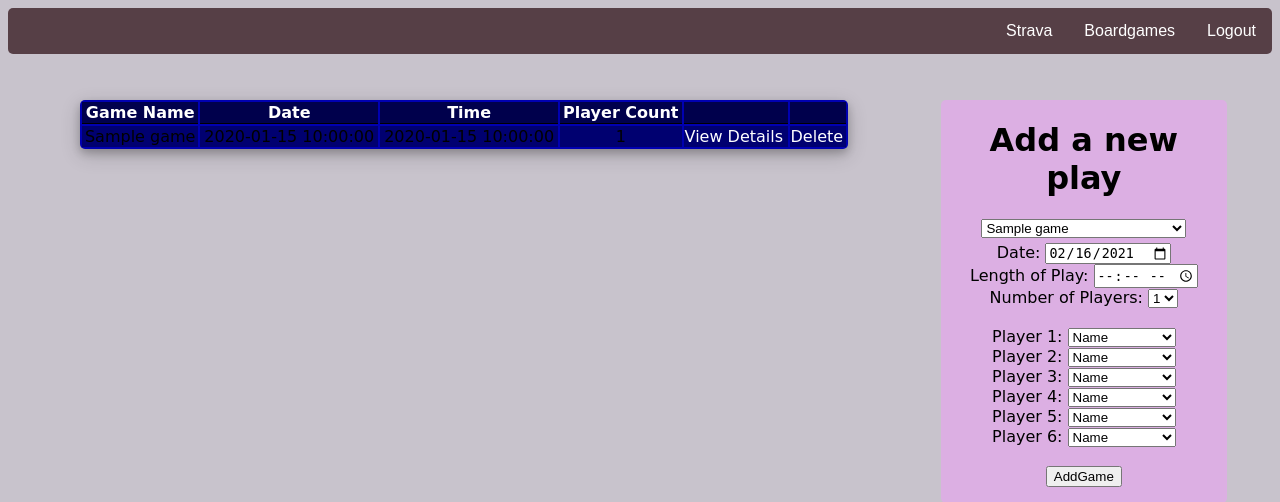
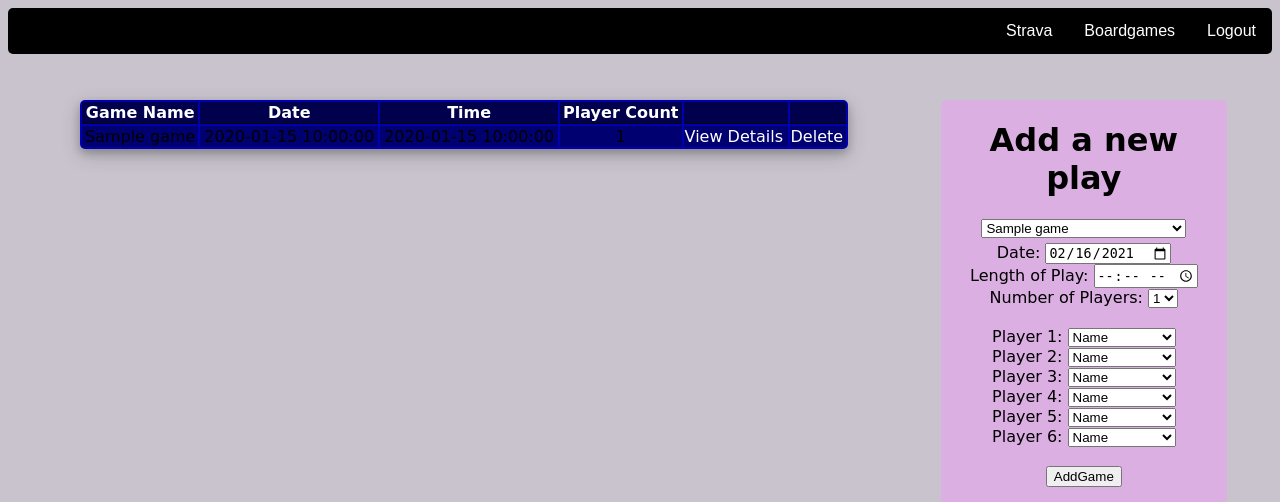
Before and after one commit to Labinopper/Website-v2, a PHP site: page /addplay.php in a window 1280 px wide. Shown: the top 502 px of the page. Run offline with PHP 8.4, Linux system fonts and the light colour scheme; the visitor is signed in with stand-in values (Sample User, id 1); tables that the repository leaves empty or names only in its code hold one stand-in row (values such as "Sample post").

Commit message:
Colour scheme

```diff
--- a/header.php
+++ b/header.php
@@ -5,7 +5,7 @@ body {
 
 .navbar {
   overflow: hidden;
-  background-color: #563f46;
+  background-color: black;
   border-style: line;
   border-radius: 5px;
 }
```
